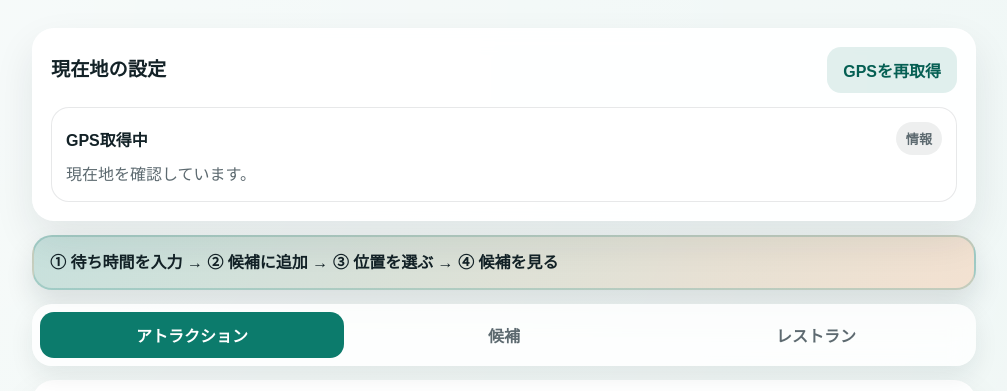
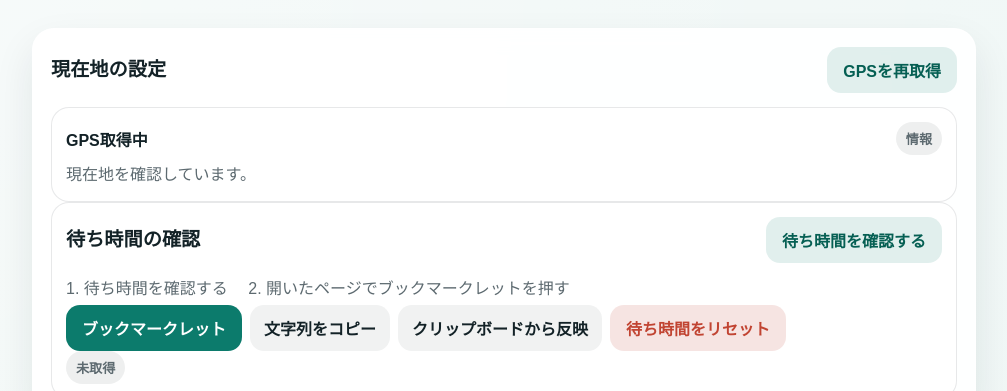
Before and after one commit to NeuralEquation/ZLruuVYCWSf8Digsgg8wBV9kDw89cii8Pr4cTMYer4W5bRpXPnCPN6Z2, a plain HTML site: page index.html in a window 1280 px wide. Shown: the top 391 px of the page, without its empty margins (136-1143 px from the left). Drawn offline with Linux system fonts and the light colour scheme.

Commit message:
Update index.html

```diff
--- a/index.html
+++ b/index.html
@@ -43,6 +43,27 @@
         <div class="fallback-actions">
           <button class="primary-button" id="use-landmark-button" type="button">目印を使う</button>
           <button class="secondary-button danger-button" id="use-center-button" type="button">位置がわからない</button>
+        </div>
+      </div>
+      <div class="location-status" aria-labelledby="wait-import-heading">
+        <div class="location-card">
+          <div class="section-head compact">
+            <div>
+              <p class="section-kicker">待ち時間</p>
+              <h2 id="wait-import-heading">待ち時間の確認</h2>
+            </div>
+            <button class="secondary-button" id="wait-import-open-button" type="button">待ち時間を確認する</button>
+          </div>
+          <p class="helper-copy">1. 待ち時間を確認する　 2. 開いたページでブックマークレットを押す</p>
+          <div class="inline-actions">
+            <a class="primary-button" id="wait-import-bookmarklet-link" href="#">ブックマークレット</a>
+            <button class="ghost-button" id="wait-import-copy-button" type="button">文字列をコピー</button>
+            <button class="ghost-button" id="wait-import-paste-button" type="button">クリップボードから反映</button>
+            <button class="secondary-button danger-button" id="wait-import-reset-button" type="button">待ち時間をリセット</button>
+          </div>
+          <div class="badge-row">
+            <span class="status-pill neutral" id="wait-import-status">未取得</span>
+          </div>
         </div>
       </div>
     </section>
@@ -139,8 +160,10 @@
   </div>
 
   <script src="./data/attractions.js"></script>
+  <script src="./attraction-durations.js"></script>
   <script src="./data/restaurants.js"></script>
   <script src="./data/restaurant-menus.js"></script>
+  <script src="./wait-import-config.js"></script>
   <script src="./app.js"></script>
 </body>
 </html>
```
